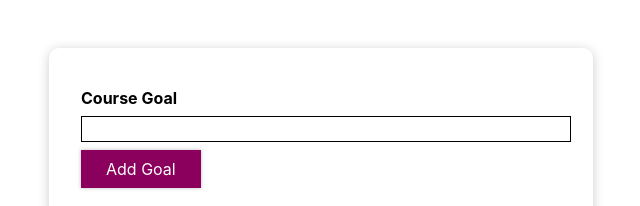
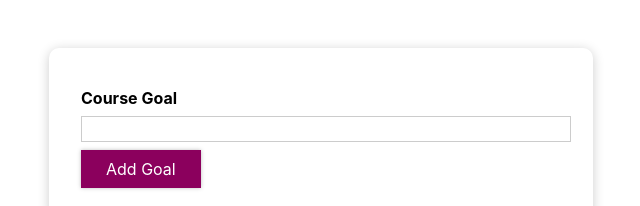
Before and after one commit to Estellio/react-styling, a React (Create React App) app: page / in a window 1280 px wide. Shown: the top 206 px of the page, without its empty margins (319-959 px from the left). Built offline with nearby package versions, Linux system fonts and the light colour scheme.

Commit message:
Use dynamic style class in form input validation

```diff
--- a/src/components/CourseGoals/CourseInput/CourseInput.css
+++ b/src/components/CourseGoals/CourseInput/CourseInput.css
@@ -22,3 +22,12 @@
     background: #fad0ec;
     border-color: #8b005d;
 }
+
+.from-control.invalid input {
+    border-color: red;
+    background-color: salmon;
+}
+
+.from-control.invalid label {
+    color: red;
+}
--- a/src/components/CourseGoals/CourseInput/CourseInput.js
+++ b/src/components/CourseGoals/CourseInput/CourseInput.js
@@ -25,11 +25,9 @@
 
     return (
         <form onSubmit={formSubmitHandler}>
-            <div className="form-control">
-                <label style={{color: !isValid ? 'red' : 'black'}}>Course Goal</label>
-                <input style = {{
-                    borderColor: !isValid ? 'red' : 'black',
-                    background: !isValid ? 'salmon' : 'transparent'}} type="text" onChange={goalInputChangeHandler}/>
+            <div className={`form-control ${!isValid ? 'invalid' : ''}`}>
+                <label>Course Goal</label>
+                <input type="text" onChange={goalInputChangeHandler} />
             </div>
             <Button type="submit">Add Goal</Button>
         </form>
```
